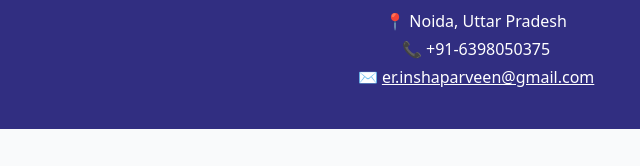
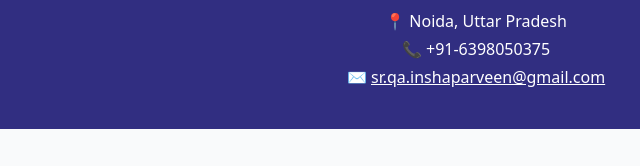
Before and after one commit to erinshaparveen/net-bro-portfolio, a plain HTML site: page index.html in a window 1280 px wide. Shown: the part 251-417 px from the top of the page, 164-804 px from the left. Drawn offline with nearby package versions, Linux system fonts and the light colour scheme.

Commit message:
update the emailaddress

```diff
--- a/index.html
+++ b/index.html
@@ -18,7 +18,7 @@
     <div class="mt-3 space-y-1 text-sm sm:text-base">
       <p>📍 Noida, Uttar Pradesh</p>
       <p>📞 +91-6398050375</p>
-       <p>✉️ <a href="mailto:er.inshaparveen@gmail.com" class="underline hover:text-yellow-300">er.inshaparveen@gmail.com</a></p>
+       <p>✉️ <a href="mailto:sr.qa.inshaparveen@gmail.com" class="underline hover:text-yellow-300">sr.qa.inshaparveen@gmail.com</a></p>
     </div>
   </div>
 </header>
@@ -322,7 +322,7 @@
 		Open to QA Automation, SDET, and Senior Test Engineer opportunities.
 		Available for immediate discussions..</p>
       <div class="flex flex-col sm:flex-row gap-3">
-        <a href="mailto:er.inshaparveen@gmail.com" class="inline-block bg-yellow-400 text-indigo-900 font-semibold px-4 py-2 rounded-lg text-center hover:bg-yellow-300">Hire Me</a>
+        <a href="mailto:sr.qa.inshaparveen@gmail.com" class="inline-block bg-yellow-400 text-indigo-900 font-semibold px-4 py-2 rounded-lg text-center hover:bg-yellow-300">Hire Me</a>
         <a href="InshaAutomationQaNetbro.pdf" download class="inline-block border border-gray-200 px-4 py-2 rounded-lg text-sm text-white hover:bg-indigo-800 text-center">Download Resume</a>
       </div>
 
```
